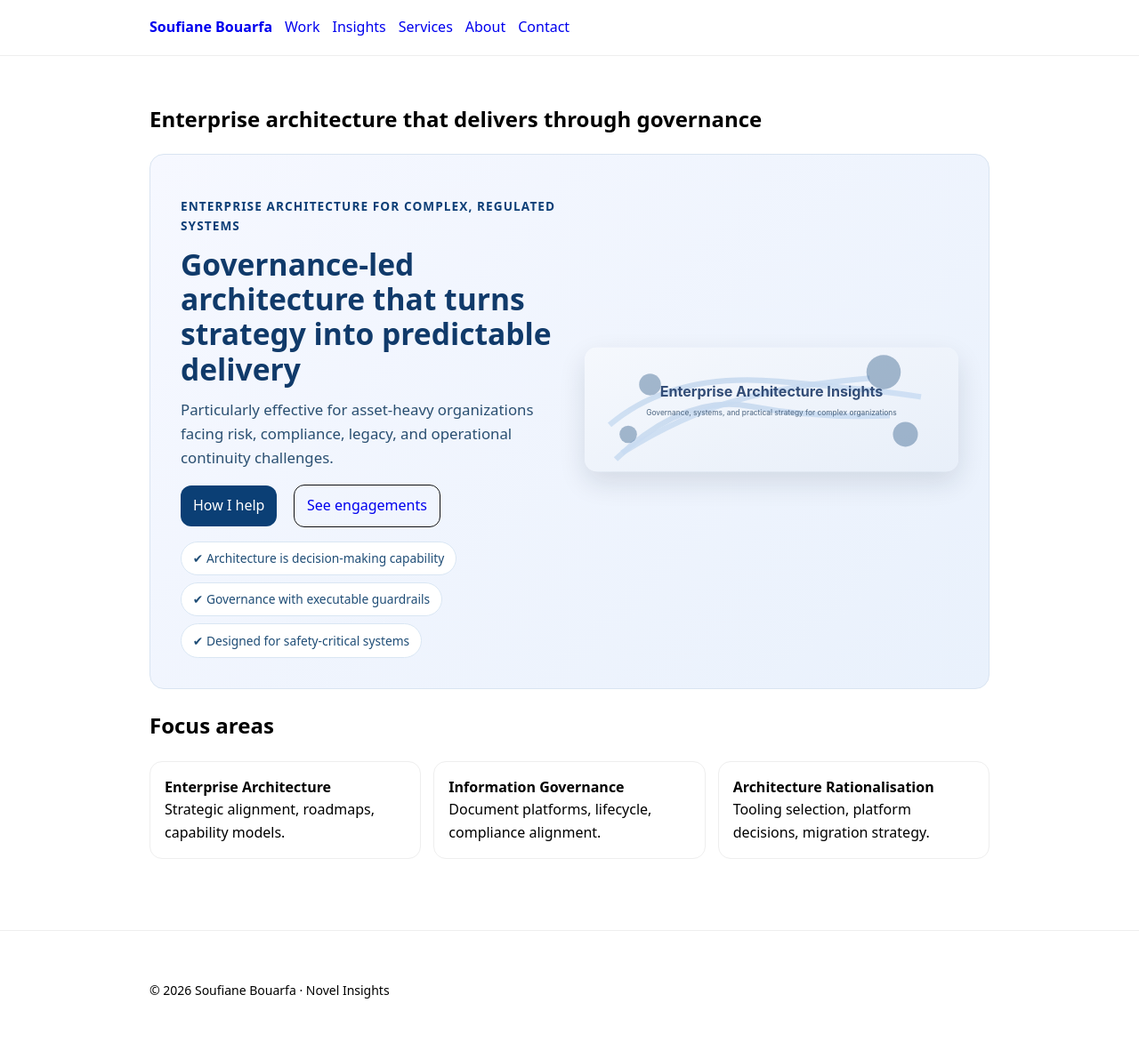
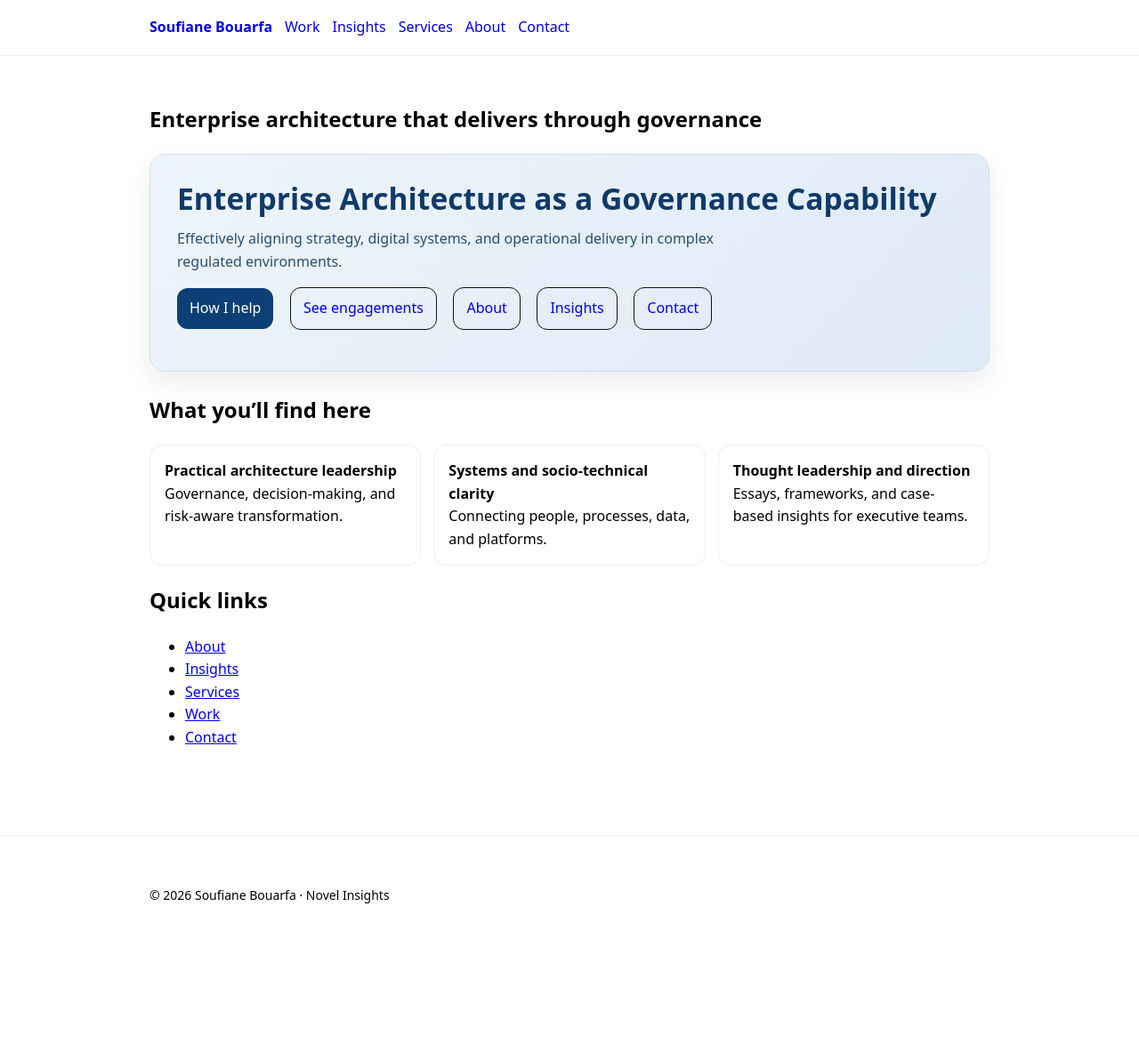
Before and after one commit to sbouarfa/soufianebouarfa.github.io, a Jekyll site: the page built from index.md, in a window 1280 px wide. Shown: the whole page at 89% size. Built offline with Jekyll 4.4.1, drawn with Linux system fonts in a browser that asks for light colours; after the commit the page ends 1074 px from its top, so only the background shows below that.

Commit message:
Streamline homepage heading, navigation links, and visual style

```diff
--- a/assets/css/main.css
+++ b/assets/css/main.css
@@ -41,11 +41,12 @@ body {
 .hero p { max-width: 70ch; }
 
 .home-hero {
-  background: linear-gradient(135deg, #f6f8ff 0%, #e9f1fc 100%);
-  border: 1px solid #d9e4f1;
-  border-radius: 16px;
-  padding: 28px;
-  margin-bottom: 1.4rem;
+  background: linear-gradient(135deg, #eef4fb 0%, #dfeaf8 100%);
+  border: 1px solid #d1dff0;
+  border-radius: 18px;
+  padding: 30px;
+  margin-bottom: 24px;
+  box-shadow: 0 12px 30px rgba(15, 29, 53, 0.085);
 }
 
 .wow-hero {
--- a/index.md
+++ b/index.md
@@ -4,41 +4,40 @@ title: "Enterprise architecture that delivers through governance"
 summary: "Governance-led enterprise and solution architecture for regulated organizations."
 ---
 
-<section class="hero home-hero wow-hero">
-  <div class="wow-left">
-    <p class="label">Enterprise architecture for complex, regulated systems</p>
-    <h1>Governance-led architecture that turns strategy into predictable delivery</h1>
-    <p>Particularly effective for asset-heavy organizations facing risk, compliance, legacy, and operational continuity challenges.</p>
+<section class="hero home-hero">
+  <h1>Enterprise Architecture as a Governance Capability</h1>
+  <p>Effectively aligning strategy, digital systems, and operational delivery in complex regulated environments.</p>
 
-    <div class="hero-actions">
-      <a class="btn btn-primary" href="/services/">How I help</a>
-      <a class="btn" href="/work/">See engagements</a>
-    </div>
-
-    <div class="hero-badges">
-      <span>✔ Architecture is decision-making capability</span>
-      <span>✔ Governance with executable guardrails</span>
-      <span>✔ Designed for safety-critical systems</span>
-    </div>
-  </div>
-  <div class="wow-right">
-    <img src="/assets/images/insights-hero.svg" alt="Architectural systems visualization" />
-  </div>
+  <p class="hero-actions">
+    <a class="btn btn-primary" href="/services/">How I help</a>
+    <a class="btn" href="/work/">See engagements</a>
+    <a class="btn" href="/about/">About</a>
+    <a class="btn" href="/insights/">Insights</a>
+    <a class="btn" href="/contact/">Contact</a>
+  </p>
 </section>
 
-## Focus areas
+## What you'll find here
 
 <div class="grid">
   <div class="card">
-    <strong>Enterprise Architecture</strong><br/>
-    Strategic alignment, roadmaps, capability models.
+    <strong>Practical architecture leadership</strong><br/>
+    Governance, decision-making, and risk-aware transformation.
   </div>
   <div class="card">
-    <strong>Information Governance</strong><br/>
-    Document platforms, lifecycle, compliance alignment.
+    <strong>Systems and socio-technical clarity</strong><br/>
+    Connecting people, processes, data, and platforms.
   </div>
   <div class="card">
-    <strong>Architecture Rationalisation</strong><br/>
-    Tooling selection, platform decisions, migration strategy.
+    <strong>Thought leadership and direction</strong><br/>
+    Essays, frameworks, and case-based insights for executive teams.
   </div>
 </div>
+
+## Quick links
+
+- [About]( /about/ )
+- [Insights]( /insights/ )
+- [Services]( /services/ )
+- [Work]( /work/ )
+- [Contact]( /contact/ )
```
